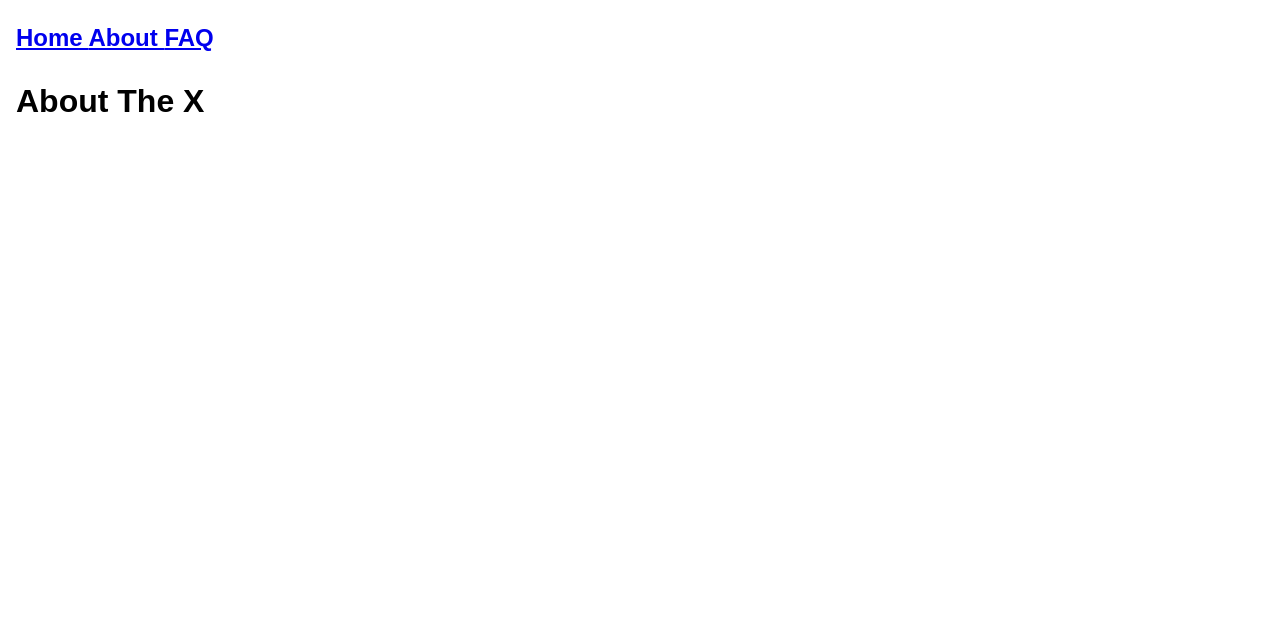
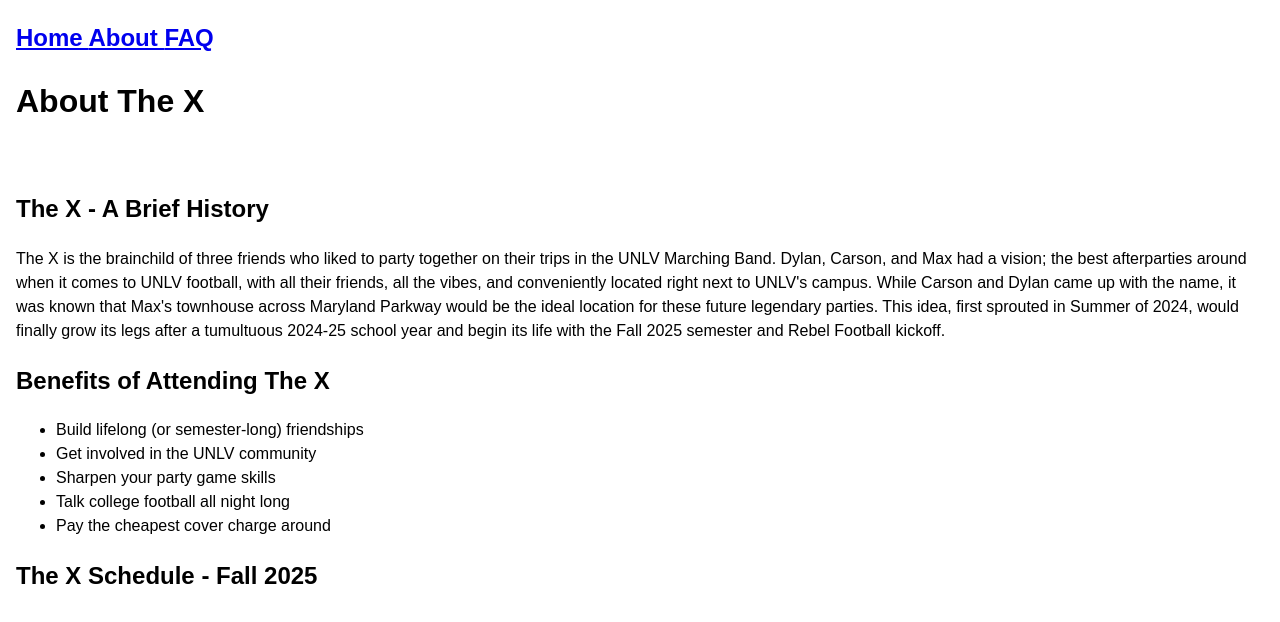
Before and after one commit to yurekm2/yurekm2_project1, a plain HTML site: page about.html in a window 1280 px wide. Drawn offline with Linux system fonts and the light colour scheme.

Commit message:
added story, unordered list

```diff
--- a/about.html
+++ b/about.html
@@ -40,6 +40,36 @@
   </header>
   <main>
     <h1>About The X</h1>
+    <br>
+    <h2>
+      The X - A Brief History
+    </h2>
+    <p>
+      The X is the brainchild of three friends who liked to party together on their trips in the UNLV Marching Band. Dylan, Carson, and Max had a vision; the best afterparties around when it comes to UNLV football, with all their friends, all the vibes, and conveniently located right next to UNLV's campus. While Carson and Dylan came up with the name, it was known that Max's townhouse across Maryland Parkway would be the ideal location for these future legendary parties. This idea, first sprouted in Summer of 2024, would finally grow its legs after a tumultuous 2024-25 school year and begin its life with the Fall 2025 semester and Rebel Football kickoff.
+    </p>
+    <h2>
+      Benefits of Attending The X
+    </h2>
+    <ul>
+      <li>
+        Build lifelong (or semester-long) friendships
+      </li>
+      <li>
+        Get involved in the UNLV community
+      </li>
+      <li>
+        Sharpen your party game skills
+      </li>
+      <li>
+        Talk college football all night long
+      </li>
+      <li>
+        Pay the cheapest cover charge around
+      </li>
+    </ul>
+    <h2>
+      The X Schedule - Fall 2025
+    </h2>
   </main>
   <footer></footer>
 </body>
```
